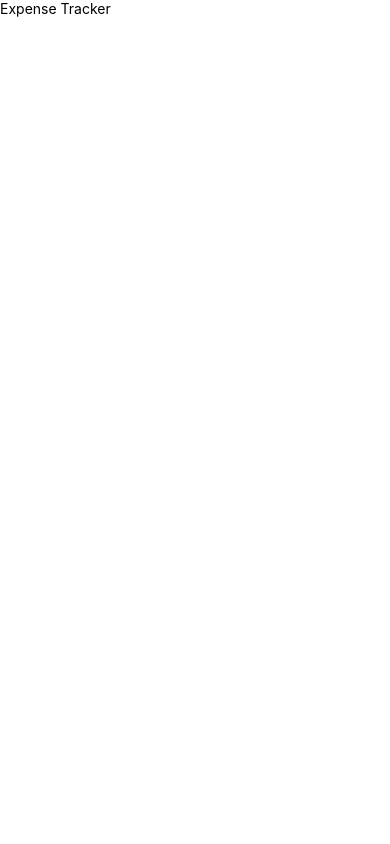
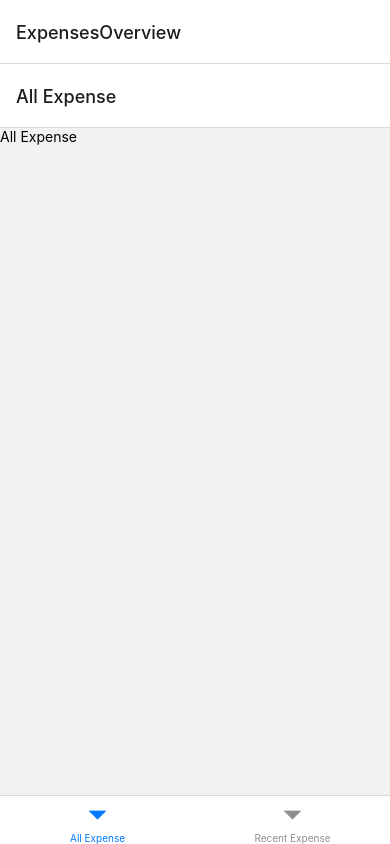
Before and after one commit to gurjindersinghkhalsa/RNExpenseTracker, a React Native app in the folder ExpenseTracker/: screen / in a window 390 px wide. Built offline with nearby package versions, Linux system fonts and the light colour scheme.

Commit message:
Navigation and Bottom tabs added and Screens added

```diff
--- a/ExpenseTracker/App.js
+++ b/ExpenseTracker/App.js
@@ -8,9 +8,29 @@
 
 import React from 'react';
 import {Text} from 'react-native';
+import {NavigationContainer} from '@react-navigation/native';
+import {createNativeStackNavigator} from '@react-navigation/native-stack';
+import {createBottomTabNavigator} from '@react-navigation/bottom-tabs';
 
+import ManageExpenses from './Screens/ManageExpenses';
+import AllExpenses from './Screens/AllExpenses';
+import RecentExpense from './Screens/RecentExpenses';
+const Stack = createNativeStackNavigator();
+const BTab = createBottomTabNavigator();
+
+function MainExpenseComponent() {
+  return <BTab.Navigator>
+      <BTab.Screen name='All Expense' component={AllExpenses}/>
+      <BTab.Screen name='Recent Expense' component={RecentExpense}/>
+  </BTab.Navigator>
+}
 function App() {
-  return <Text>Expense Tracker</Text>
+  return <NavigationContainer>
+    <Stack.Navigator>
+    <Stack.Screen name='ExpensesOverview' component={MainExpenseComponent}/>
+      <Stack.Screen name='ManageExpenses' component={ManageExpenses}/>
+    </Stack.Navigator>
+  </NavigationContainer>
 }
 
 export default App;
--- /dev/null
+++ b/ExpenseTracker/Screens/AllExpenses.js
@@ -0,0 +1,8 @@
+import React from 'react';
+import {Text} from 'react-native';
+
+function AllExpenses() {
+    return <Text>All Expense</Text>
+}
+
+export default AllExpenses;
--- /dev/null
+++ b/ExpenseTracker/Screens/ManageExpenses.js
@@ -0,0 +1,8 @@
+import React from 'react';
+import {Text} from 'react-native';
+
+function ManageExpenses() {
+    return <Text>ManageExpenses Expense</Text>
+}
+
+export default ManageExpenses;
--- /dev/null
+++ b/ExpenseTracker/Screens/RecentExpenses.js
@@ -0,0 +1,8 @@
+import React from 'react';
+import {Text} from 'react-native';
+
+function RecentExpense() {
+  return <Text>Recent Expenses</Text>;
+}
+
+export default RecentExpense;
```
Also changed, not shown: ExpenseTracker/package.json (+9 -1 lines), 2 other files (tests, documents, lock files or other folders).
